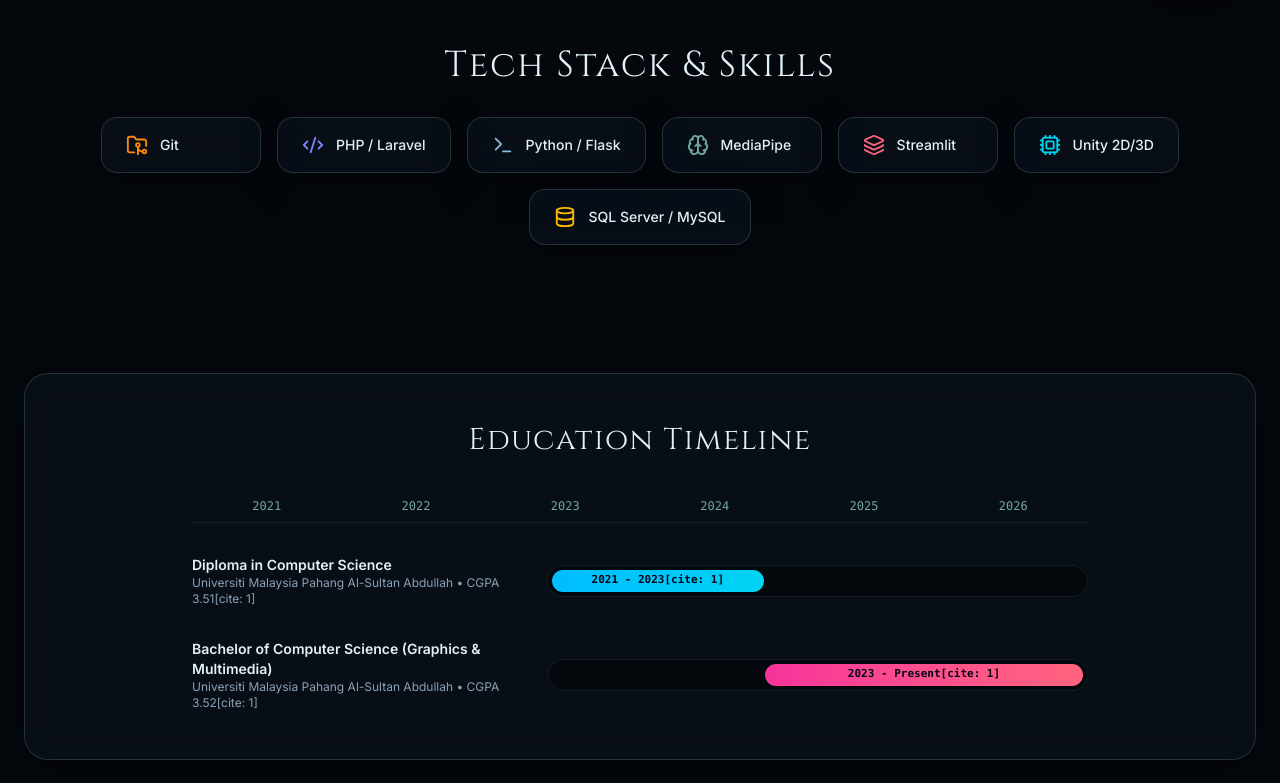
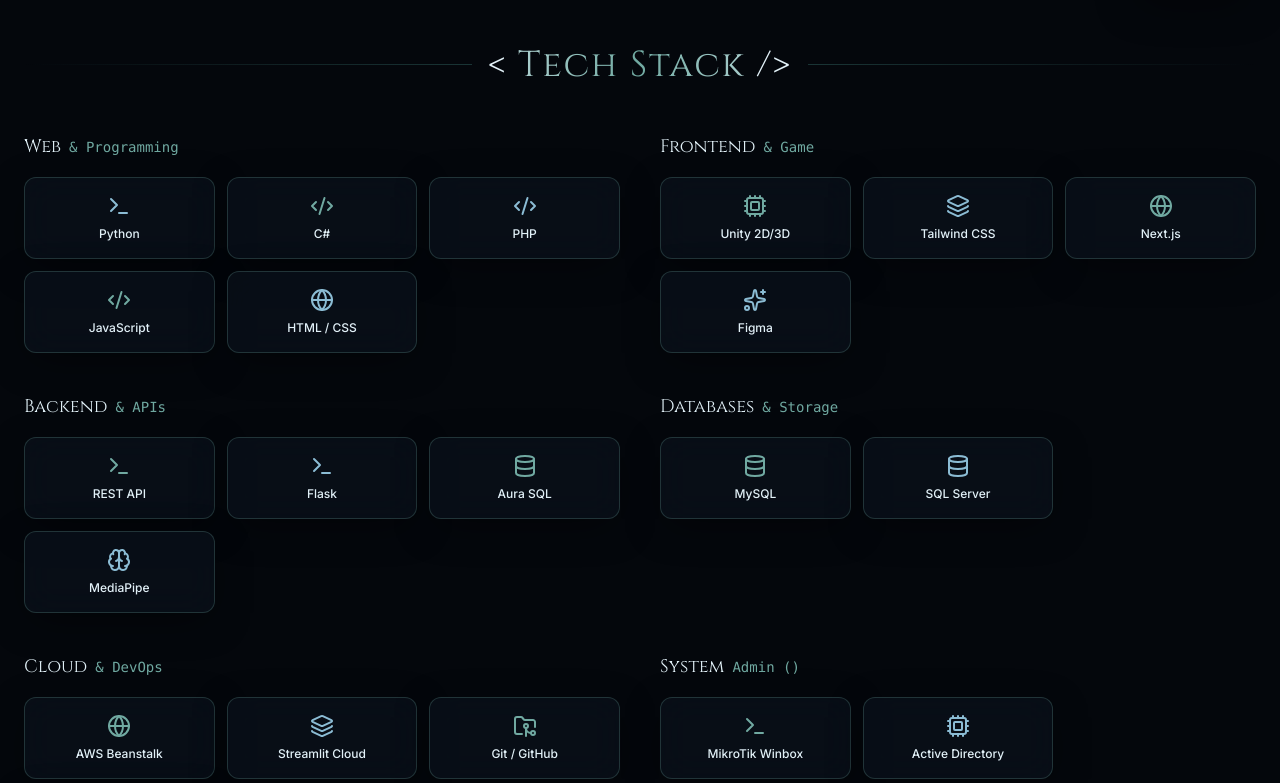
Before and after one commit to maisiyy/twilight-portfolio, a Next.js app: page / in a window 1280 px wide. Shown: the part 777-1560 px from the top of the page. Built offline with nearby package versions, Linux system fonts and the light colour scheme.

Commit message:
Reorganized tech stack into multi-column categorized grids

```diff
--- a/app/page.tsx
+++ b/app/page.tsx
@@ -57,16 +57,60 @@
     }
   };
 
-  const skills = [
-    { name: 'Git', icon: FolderGit2, color: 'text-orange-400' },
-    { name: 'PHP / Laravel', icon: Code2, color: 'text-indigo-400' },
-    { name: 'Python / Flask', icon: Terminal, color: 'text-[#8bbcd4]' },
-    { name: 'MediaPipe', icon: Brain, color: 'text-[#70a9a1]' },
-    { name: 'Streamlit', icon: Layers, color: 'text-rose-400' },
-    { name: 'Unity 2D/3D', icon: Cpu, color: 'text-cyan-400' },
-    { name: 'SQL Server / MySQL', icon: Database, color: 'text-amber-400' },
+  /* --- CATEGORIZED SKILLS DATA STRUCTURE --- */
+const skillCategories = [
+  {
+    title: "Web & Programming ()",
+    items: [
+      { name: "Python", icon: Terminal, color: "text-[#8bbcd4]" },
+      { name: "C#", icon: Code2, color: "text-[#70a9a1]" },
+      { name: "PHP", icon: Code2, color: "text-[#8bbcd4]" },
+      { name: "JavaScript", icon: Code2, color: "text-[#70a9a1]" },
+      { name: "HTML / CSS", icon: Globe, color: "text-[#8bbcd4]" },
+    ]
+  },
+  {
+    title: "Frontend & Game ()",
+    items: [
+      { name: "Unity 2D/3D", icon: Cpu, color: "text-[#70a9a1]" },
+      { name: "Tailwind CSS", icon: Layers, color: "text-[#8bbcd4]" },
+      { name: "Next.js", icon: Globe, color: "text-[#70a9a1]" },
+      { name: "Figma", icon: Sparkles, color: "text-[#8bbcd4]" },
+    ]
+  },
+  {
+    title: "Backend & APIs ()",
+    items: [
+      { name: "REST API", icon: Terminal, color: "text-[#70a9a1]" },
+      { name: "Flask", icon: Terminal, color: "text-[#8bbcd4]" },
+      { name: "Aura SQL", icon: Database, color: "text-[#70a9a1]" },
+      { name: "MediaPipe", icon: Brain, color: "text-[#8bbcd4]" },
+    ]
+  },
+  {
+    title: "Databases & Storage ()",
+    items: [
+      { name: "MySQL", icon: Database, color: "text-[#70a9a1]" },
+      { name: "SQL Server", icon: Database, color: "text-[#8bbcd4]" },
+    ]
+  },
+  {
+    title: "Cloud & DevOps ()",
+    items: [
+      { name: "AWS Beanstalk", icon: Globe, color: "text-[#70a9a1]" },
+      { name: "Streamlit Cloud", icon: Layers, color: "text-[#8bbcd4]" },
+      { name: "Git / GitHub", icon: FolderGit2, color: "text-[#70a9a1]" },
+      { name: "GitHub Actions", icon: Cpu, color: "text-[#8bbcd4]" },
+    ]
+  },
+  {
+    title: "System Admin ()",
+    items: [
+      { name: "MikroTik Winbox", icon: Terminal, color: "text-[#70a9a1]" },
+      { name: "Active Directory", icon: Cpu, color: "text-[#8bbcd4]" },
+    ]
+  }
 ];
-
   const projects: Project[] = [
     {
       id: 'my-hygiene',
@@ -251,26 +295,49 @@
           </div>
         </section>
 
-        {/* --- SECTION 2: TECH STACK & SKILLS (HORIZONTAL ROW LIKE SCREENSHOT) --- */}
-        <section id="skills" className="flex flex-col items-center gap-8">
+      {/* --- SECTION 2: CATEGORIZED TECH STACK --- */}
+<section id="skills" className="w-full flex flex-col items-center gap-12">
+
+  {/* Section Header */}
+  <div className="flex items-center gap-4 w-full justify-center">
+    <div className="h-[1px] flex-1 bg-gradient-to-r from-transparent to-[#3b7a75]/40" />
     <h2 className="font-cinzel text-3xl sm:text-4xl text-[#e2f1f8] tracking-wider text-center">
-            Tech Stack & Skills
+      &lt; <span className="shimmer-text">Tech Stack</span> /&gt;
     </h2>
+    <div className="h-[1px] flex-1 bg-gradient-to-l from-transparent to-[#3b7a75]/40" />
+  </div>
 
-          <div className="w-full flex flex-wrap justify-center gap-4">
-            {skills.map((skill, idx) => {
-              const Icon = skill.icon;
+  {/* 2-Column Grid Categories Container */}
+  <div className="w-full grid grid-cols-1 md:grid-cols-2 gap-10">
+    {skillCategories.map((category, catIdx) => (
+      <div key={catIdx} className="flex flex-col gap-4">
+
+        {/* Category Subheading */}
+        <h3 className="font-cinzel text-lg text-[#e2f1f8] text-center md:text-left flex items-center justify-center md:justify-start gap-2">
+          <span>{category.title.split(' ')[0]}</span>
+          <span className="text-[#70a9a1] text-sm font-mono">{category.title.split(' ')[1]} {category.title.split(' ')[2]}</span>
+        </h3>
+
+        {/* Skill Card Grid */}
+        <div className="grid grid-cols-2 sm:grid-cols-3 gap-3">
+          {category.items.map((item, itemIdx) => {
+            const Icon = item.icon;
             return (
               <div
-                  key={idx}
-                  className="twilight-card vampire-sparkle px-6 py-4 rounded-2xl flex items-center gap-3 border border-[#3b7a75]/30 hover:border-[#70a9a1] transition-all cursor-pointer min-w-[160px]"
+                key={itemIdx}
+                className="twilight-card vampire-sparkle p-4 rounded-xl flex flex-col items-center justify-center gap-2 border border-[#3b7a75]/30 hover:border-[#70a9a1] transition-all group cursor-pointer"
               >
-                  <Icon className={skill.color} size={22} />
-                  <span className="text-sm font-medium text-[#e2f1f8] font-sans">{skill.name}</span>
+                <Icon className={`${item.color} group-hover:scale-110 transition-transform duration-300`} size={24} />
+                <span className="text-xs font-medium text-[#e2f1f8] font-sans text-center">{item.name}</span>
               </div>
             );
           })}
         </div>
+
+      </div>
+    ))}
+  </div>
+
 </section>
 
         {/* --- SECTION 3: EDUCATION TIMELINE (BAR GRAPH LIKE SCREENSHOT) --- */}
```
Lines whose indentation alone changed are shown as unchanged.
